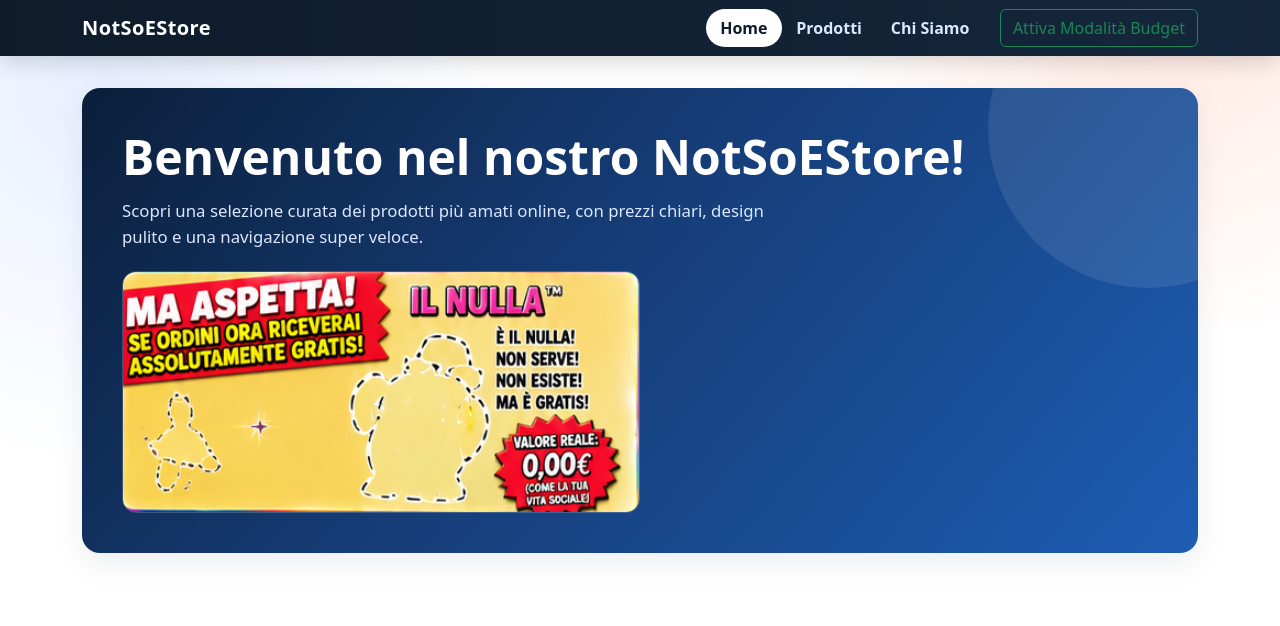
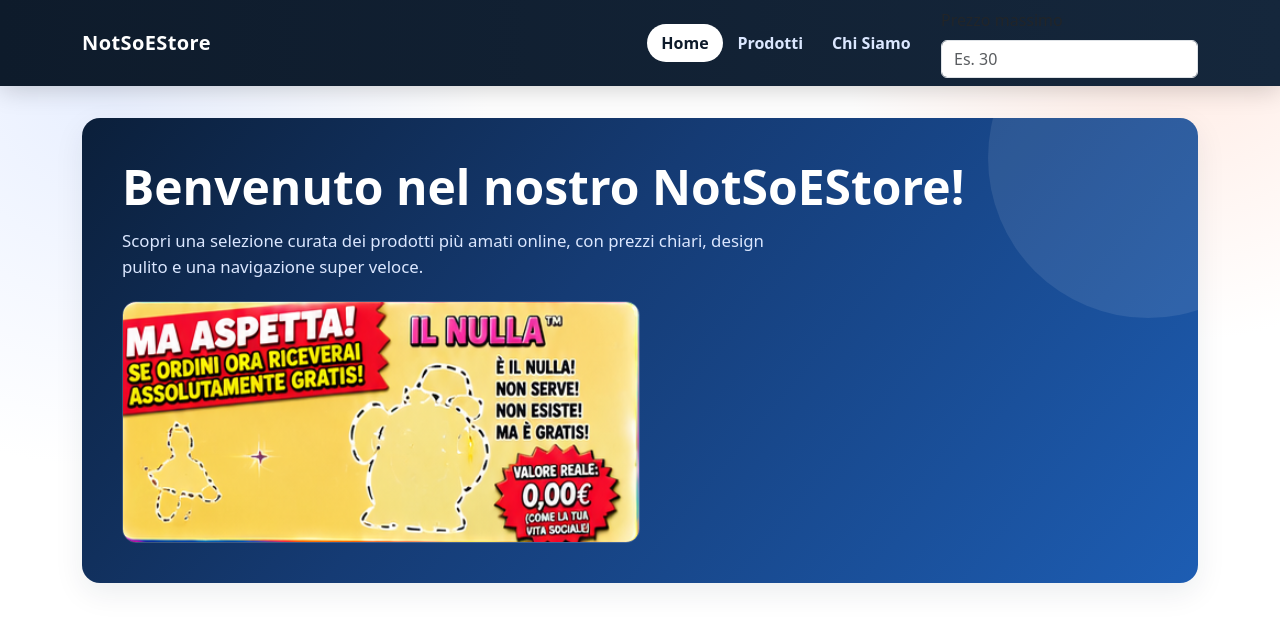
Before and after one commit to depasca-raffaele/react-context-api, a React (Vite) app: page / in a window 1280 px wide. Shown: the top 626 px of the page. Built offline with nearby package versions, Linux system fonts and the light colour scheme.

Commit message:
Bonus: modificata modalità budget con filtro prezzi

```diff
--- a/src/components/Navbar.jsx
+++ b/src/components/Navbar.jsx
@@ -4,7 +4,20 @@ import { BudgetContext } from "../context/BudgetContext";
 import "bootstrap/dist/css/bootstrap.min.css";
 
 export default function Navbar() {
-  const { budgetMode, setBudgetMode } = useContext(BudgetContext);
+  const { maxPrice, setMaxPrice } = useContext(BudgetContext);
+
+  const handleMaxPiceChange = (event) => {
+    const value = event.target.value;
+
+    if(value === "") {
+      setMaxPrice(null);
+      return
+    }
+
+    const numericValue = Number(value);
+    setMaxPrice(Number.isNaN(numericValue) ? null : numericValue);
+  };
+
   return (
     <nav className="navbar navbar-expand-lg">
       <div className="container">
@@ -42,12 +55,28 @@ export default function Navbar() {
               </NavLink>
             </li>
           </ul>
-          <button
+
+          <div className="ms-3">
+            <label htmlFor="max-price-input" className="form-label mb1">
+              Prezzo massimo
+            </label>
+            <input
+            type="number"
+            id="max-price-input"
+            min="0"
+            className="form-control"
+            placeholder="Es. 30"
+            value={maxPrice ?? ""}
+            onChange={handleMaxPiceChange}
+             />
+          </div>
+
+       {/*    <button
            className={`btn ms-3 ${budgetMode ? "btn-success" : "btn-outline-success"}`}
            onClick={() => setBudgetMode(!budgetMode)}>
             {budgetMode ? "Disattiva Modalità Budget" : "Attiva Modalità Budget"}
 
-          </button>
+          </button> */}
         </div>
       </div>
     </nav>
--- a/src/context/BudgetContext.jsx
+++ b/src/context/BudgetContext.jsx
@@ -3,10 +3,10 @@ import { createContext, useState } from 'react';
 export const BudgetContext = createContext();
 
 export function BudgetProvider({ children }) {
-  const [budgetMode, setBudgetMode] = useState(false);
+  const [maxPrice, setMaxPrice] = useState(null);
 
   return (
-    <BudgetContext.Provider value={{ budgetMode, setBudgetMode }}>
+    <BudgetContext.Provider value={{ maxPrice, setMaxPrice }}>
       {children}
     </BudgetContext.Provider>
   );
--- a/src/pages/Catalog.jsx
+++ b/src/pages/Catalog.jsx
@@ -6,7 +6,7 @@ export default function Catalog() {
     const [products, setProducts] = useState([]);
     const [loading, setLoading] = useState(true);
     const [error, setError] = useState(null);
-    const {budgetMode} = useContext(BudgetContext);
+    const {maxPrice} = useContext(BudgetContext);
 
     useEffect(() => {
         fetch("https://fakestoreapi.com/products")
@@ -27,7 +27,10 @@ export default function Catalog() {
             });
     }, []);
 
-    const filteredProducts = budgetMode ? products.filter((product) => product.price <= 30) : products;
+    const isMaxPriceSet = maxPrice !== null && !Number.isNaN(maxPrice);
+    const filteredProducts = isMaxPriceSet
+    ? products.filter((product) => product.price <= maxPrice)
+    : products;
 
     if (loading) return <div className="container mt-5"><p>Caricamento...</p></div>;
     if (error) return <div className="container mt-5"><p>Errore: {error}</p></div>;
```
